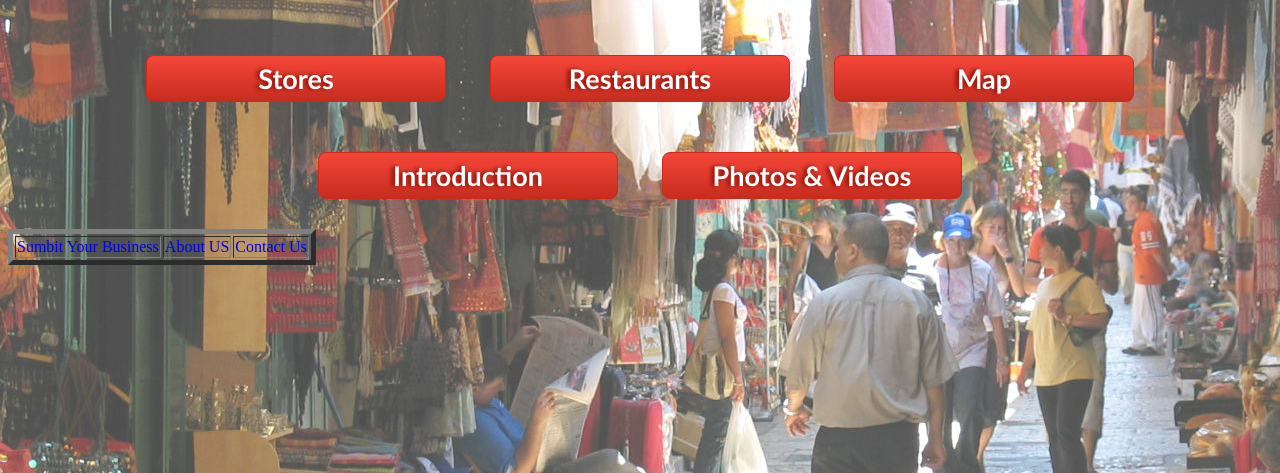
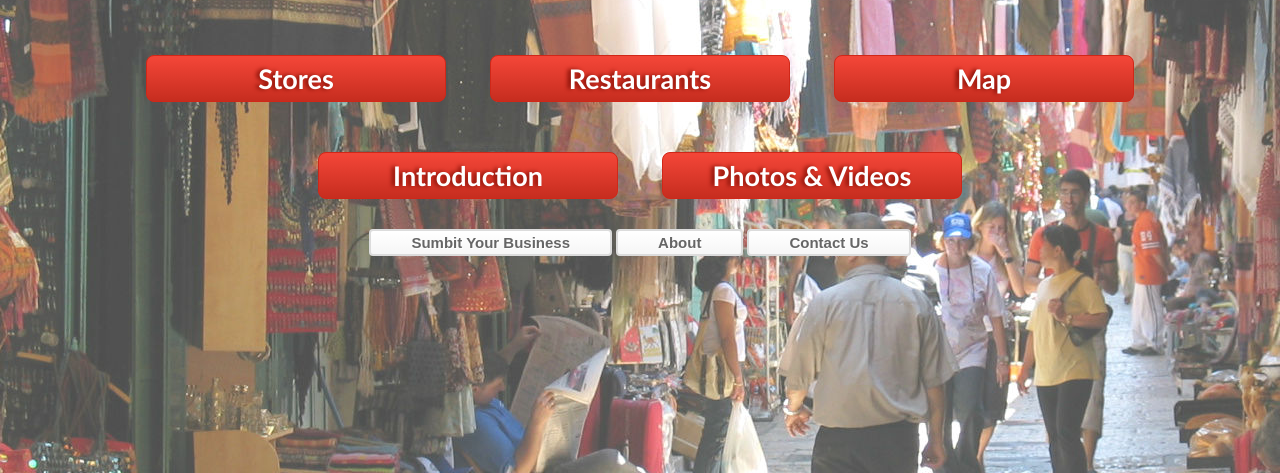
Before and after one commit to meet-projects/shooksookmegabits-y2-2013, a Django app: page / in a window 1280 px wide. Shown: the part 327-800 px from the top of the page. Run offline with Django 3.2, Linux system fonts and the light colour scheme; parts of the project's set-up code (start-up, migrations or seed data) failed here and were passed over.

Commit message:
fixed about section

```diff
--- a/shooksook/main/static/css/buttons.css
+++ b/shooksook/main/static/css/buttons.css
@@ -32,7 +32,35 @@
 }
 
 
-
+.buttonsEnd {
+	-moz-box-shadow:inset 0px 1px 0px 0px #ffffff;
+	-webkit-box-shadow:inset 0px 1px 0px 0px #ffffff;
+	box-shadow:inset 0px 1px 0px 0px #ffffff;
+	background:-webkit-gradient( linear, left top, left bottom, color-stop(0.05, #ffffff), color-stop(1, #f6f6f6) );
+	background:-moz-linear-gradient( center top, #ffffff 5%, #f6f6f6 100% );
+	filter:progid:DXImageTransform.Microsoft.gradient(startColorstr='#ffffff', endColorstr='#f6f6f6');
+	background-color:#ffffff;
+	-moz-border-radius:4px;
+	-webkit-border-radius:4px;
+	border-radius:4px;
+	border:2px solid #dcdcdc;
+	display:inline-block;
+	color:#666666;
+	font-family:arial;
+	font-size:15px;
+	font-weight:bold;
+	padding:3px 40px;
+	text-decoration:none;
+	text-shadow:1px 1px 0px #ffffff;
+}.buttonsEnd:hover {
+	background:-webkit-gradient( linear, left top, left bottom, color-stop(0.05, #f6f6f6), color-stop(1, #ffffff) );
+	background:-moz-linear-gradient( center top, #f6f6f6 5%, #ffffff 100% );
+	filter:progid:DXImageTransform.Microsoft.gradient(startColorstr='#f6f6f6', endColorstr='#ffffff');
+	background-color:#f6f6f6;
+}.buttonsEnd:active {
+	position:relative;
+	top:1px;
+}
 
 a{
 	text-decoration:none;
--- a/shooksook/main/static/css/project.css
+++ b/shooksook/main/static/css/project.css
@@ -8,8 +8,14 @@ div {
 
 h1#logo{text-align:center;}
 
-#logoPic{text-align:center;
+#logoPic{
+	text-align:center;
 	margin-bottom: 30px;
 }
 
+#end{
+	text-align:bottom;
+}
+
+
 #googlemap{text-align:center;}
--- a/shooksook/main/templates/main/dummy.html
+++ b/shooksook/main/templates/main/dummy.html
@@ -35,13 +35,12 @@
 <a href="media"><div class = "buttons">Photos & Videos</div></a>
 </div>
 
-<table border=5>
-<tr>
-<td> <a href="submit"> Sumbit Your Business</a> </td>
-<td> <a href="about"> About US </a></td>
-<td> <a href="contact"> Contact Us </a></td>
-</tr>
-</table>
+<div id = "end">
+<a href="submit"><div class="buttonsEnd">Sumbit Your Business</div></a>
+<a href="about"><div class="buttonsEnd">About</div></a>
+<a href="contact"><div class="buttonsEnd">Contact Us</div></a>
+</div>
+
 
 
 </body>
```
Also changed, not shown: 2 other files.
